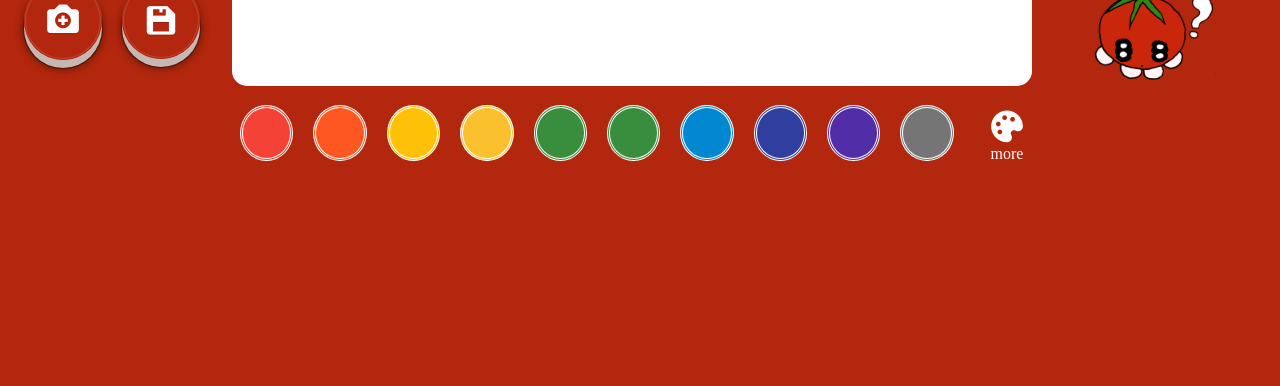
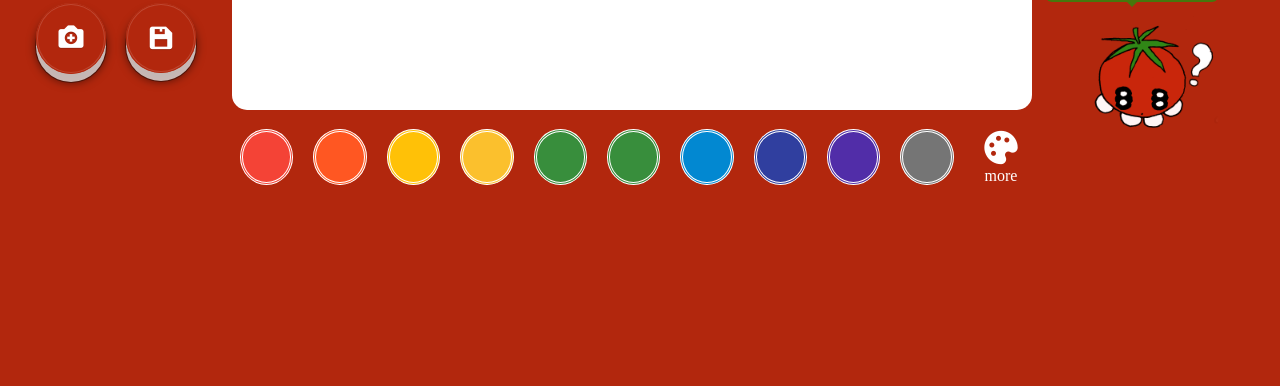
Before and after one commit to trustmitt/tomatoPad, a plain HTML site: page index.html in a window 1280 px wide. Shown: the part 518-904 px from the top of the page. After the commit the page ends 812 px from the top, so only its background shows below. Drawn offline with nearby package versions, Linux system fonts and the light colour scheme; a web font is replaced by a local one.

Commit message:
Update styles.css

```diff
--- a/styles.css
+++ b/styles.css
@@ -10,17 +10,20 @@
 
 body {
     display: flex;
-    gap: 20px;
     justify-content: space-between;
     align-items: flex-start;
     background-color: var(---tomato);
-    padding: 40px;
-    min-width: 1020px;
+    width: 100vw;
+    height: 100vh;
 }
 
 .container {
+    width: 100%;
+    height: 100%;
     margin-top: 24px;
     display: flex;
+    justify-content: center;
+    align-items: center;
 }
 
 canvas {
@@ -38,9 +41,9 @@ body {
 }
 
 .btns {
-    margin-right: 16px;
-    width: 200px;
-    height: 800px;
+    margin-right: 24px;
+    width: 180px;
+    height: 580px;
     display: inline-block;
 }
 
@@ -54,7 +57,7 @@ body {
     margin-top: 20px;
     margin-left: 8px;
     margin-right: 8px;
-    margin-bottom: 32px;
+    margin-bottom: 28px;
     border-radius: 100%;
     text-align: center;
     transition: top 0.01s linear;
@@ -65,8 +68,8 @@ body {
 }
 
 .btns button {
-    width: 78px;
-    height: 78px;
+    width: 70px;
+    height: 70px;
 }
 
 .btns button:hover,
@@ -82,7 +85,7 @@ body {
 
 button i,
 label i {
-    font-size: 38px;
+    font-size: 30px;
 }
 
 div .line-range,
@@ -179,6 +182,11 @@ select:hover {
     color: white;
     font-size: 16px;
     cursor: pointer;
+    transform: translate(-6px, -3px);
+}
+
+#palette i {
+    font-size: 40px;
 }
 
 #palette:hover {
```
